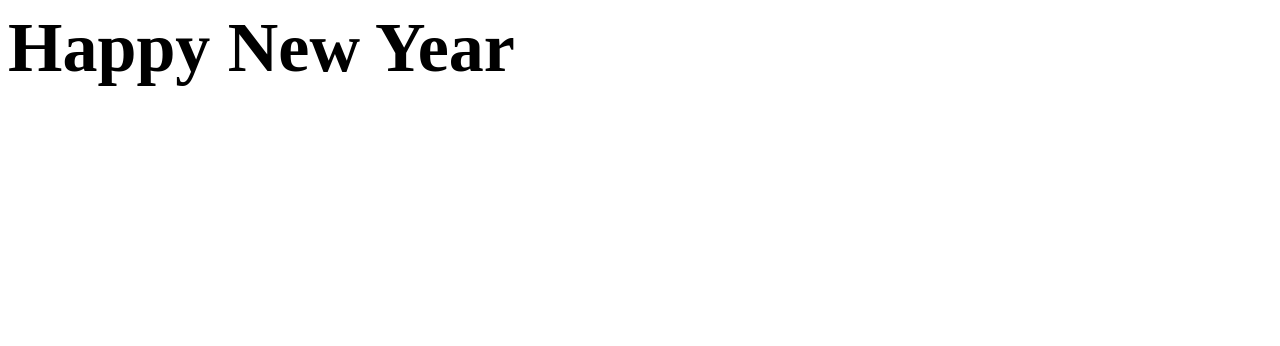
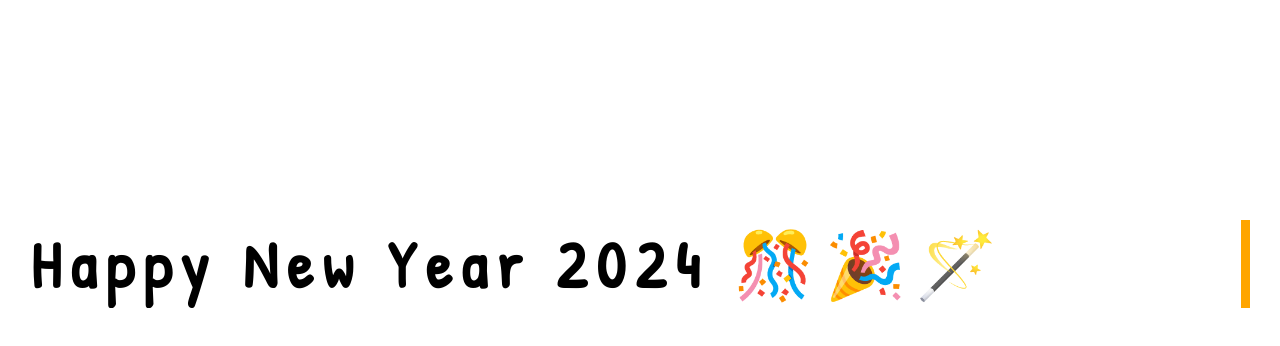
Before and after one commit to JoyTaribagshaw/happy-new-year-2024, a plain HTML site: page index.html in a window 1280 px wide. Drawn offline with Linux system fonts and the light colour scheme.

Commit message:
create new year message

```diff
--- a/index.html
+++ b/index.html
@@ -5,8 +5,17 @@
   <meta name="viewport" content="width=device-width, initial-scale=1.0">
   <title>Document</title>
   <link rel="stylesheet" href="style.css">
+  <link rel="preconnect" href="https://fonts.googleapis.com">
+<link rel="preconnect" href="https://fonts.gstatic.com" crossorigin>
+<link href="https://fonts.googleapis.com/css2?family=Patrick+Hand&display=swap" rel="stylesheet">
 </head>
 <body>
-  <div class="text">Happy New Year</div>
+  <div class="main">
+  <div class="typewriter col-md-12 bg">
+    <h1 class="year">
+      Happy New Year 2024 🎊🎉🪄
+    </h1>
+  </div>
+</div>
 </body>
 </html>
--- a/style.css
+++ b/style.css
@@ -1,26 +1,56 @@
-.text {
-  font-size: 70px;
-  font-weight: bold;
+*,
+*::after,
+*::before {
+  padding: 0;
+  margin: 0;
+  box-sizing: border-box;
 }
 
-span {
-  width: 50px;
-  height: 50px;
-  background: url(snow.png);
-  background-size: cover;
-  pointer-events: none;
-  position: absolute;
-  animation: snow 2s linear forwards;
+:root {
+  --primary: #ddd;
+  --secondary: #e5d4d4;
 }
 
-@keyframes snow {
-  0% {
-    opacity: 1;
-    filter: hue-rotate(0deg);
-  }
-  100% {
-    transform: translate(50%, 1000%);
-    filter: hue-rotate(360deg);
-    opacity: 0;
-  }
+.main {
+  margin: 190px auto;
+  background-color: white;
+  padding: 30px;
 }
+
+.scores-div {
+  display: flex;
+  justify-content: space-between;
+  padding: 15px 0;
+  align-items: center;
+}
+
+.year {
+  font-size: 65px;
+  font-family: 'Patrick Hand', cursive;
+}
+
+
+.typewriter h1 {
+  overflow: hidden; /* Ensures the content is not revealed until the animation */
+  border-right: 0.15em solid orange; /* The typwriter cursor */
+  white-space: nowrap; /* Keeps the content on a single line */
+  margin: 0 auto; /* Gives that scrolling effect as the typing happens */
+  letter-spacing: 0.15em; /* Adjust as needed */
+  animation:
+    typing 5.5s steps(120, end) infinite,
+    blink-caret 0.75s step-end;
+}
+
+/* The typing effect */
+@keyframes typing {
+  from { width: 0; }
+  50% { width: 100%; }
+  to { width: 100%; }
+}
+
+/* The typewriter cursor effect */
+@keyframes blink-caret {
+  from,
+  to { border-color: transparent; }
+  50% { border-color: orange; }
+}
```
Also changed, not shown: script.js (added, +17 -0 lines).
